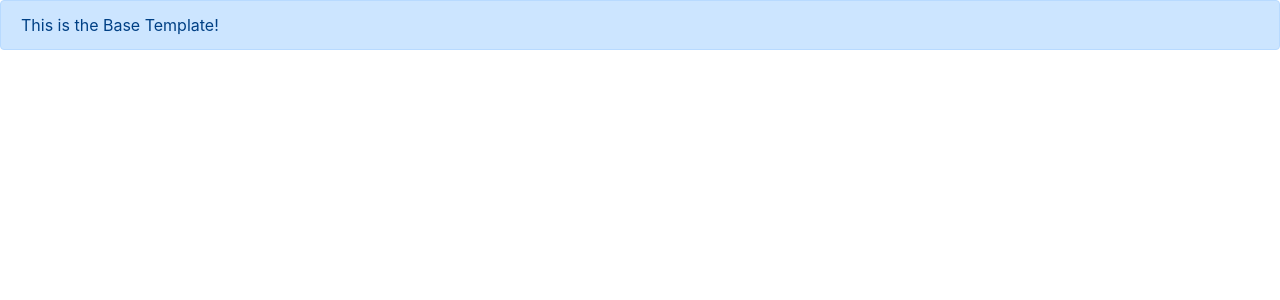
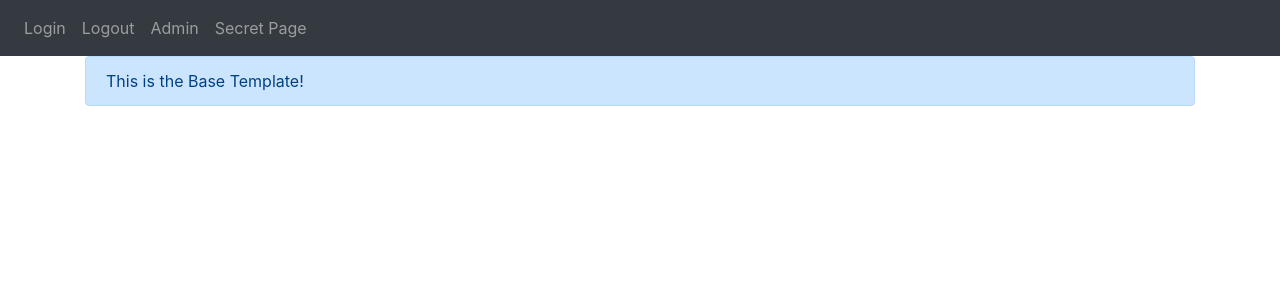
Before and after one commit to IAmSSH/Case_Study_HMS, a Flask app: page / in a window 1280 px wide. Shown: the top 300 px of the page. Run offline with Flask 2, Linux system fonts and the light colour scheme; some libraries are stand-ins or nearby versions.

Commit message:
Added Navbar!

```diff
--- a/templates/Base.html
+++ b/templates/Base.html
@@ -8,9 +8,32 @@
     <script src="{{url_for('static',filename='js/bootstrap.min.js')}}"></script>
 </head>
 <body>
-    <div class="alert alert-primary">
-        This is the Base Template!
+    <nav class="navbar navbar-dark bg-dark navbar-expand-lg ">
+        <button class="navbar-toggler" type="button" data-toggle="collapse" data-target="#navbarTogglerDemo01" aria-controls="navbarTogglerDemo01" aria-expanded="false" aria-label="Toggle navigation">
+      <span class="navbar-toggler-icon"></span>
+    </button>
+    <div class="collapse navbar-collapse" id="navbarTogglerDemo01">
+      <ul class="navbar-nav mr-auto mt-2 mt-lg-0">
+        <li class="nav-item ">
+          <a class="nav-link" href="/login">Login <span class="sr-only">(current)</span></a>
+        </li>
+        <li class="nav-item">
+          <a class="nav-link" href="/logout">Logout</a>
+        </li>
+        <li class="nav-item">
+          <a class="nav-link" href="/view">Admin</a>
+        </li>
+        <li class="nav-item">
+          <a class="nav-link" href="/secret">Secret Page</a>
+        </li>
+      </ul>
     </div>
-    {%block content%}{% endblock %}
+    </nav>
+    <div class="container">
+        <div class="alert alert-primary">
+            This is the Base Template!
+        </div>
+        {%block content%}{% endblock %}
+    </div>
 </body>
 </html>
```
